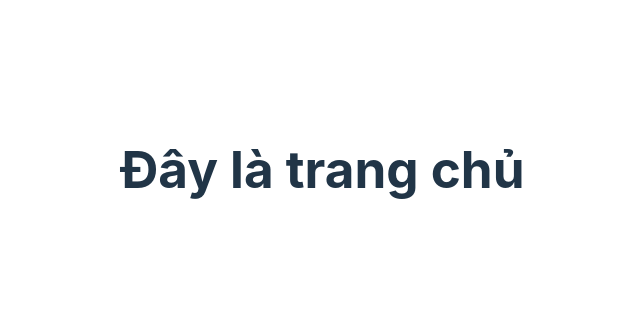
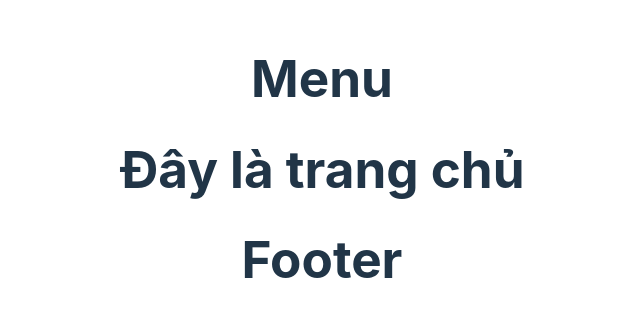
Before and after one commit to chinhpd5/WEB502_SP25, a React (Vite) app in the folder wd19321/: page / in a window 1280 px wide. Shown: the part 231-548 px from the top of the page, without its empty margins (318-958 px from the left). Built offline with nearby package versions, Linux system fonts and the light colour scheme.

Commit message:
router layout

```diff
--- a/wd19321/src/App.tsx
+++ b/wd19321/src/App.tsx
@@ -2,16 +2,19 @@ import { Route, Routes } from "react-router-dom";
 import "./App.css";
 import Home from "./pages/Home";
 import Products from "./pages/Products";
+import ClientLayout from "./pages/layouts/ClientLayout";
 
 function App() {
 
   return (
     <>
       <Routes>
-        <Route path='/' element={<Home/>}/>
-        <Route path='/product' element={<Products/>}/>
-        <Route path='/news' element={<h1>Tin tức</h1>}/>
-        <Route path='/contact' element={<h1>Liên hệ</h1>}/>
+        <Route path="/" element={<ClientLayout/>}>
+          <Route index element={<Home/>}/>
+          <Route path='product' element={<Products/>}/>
+          <Route path='news' element={<h1>Tin tức</h1>}/>
+          <Route path='contact' element={<h1>Liên hệ</h1>}/>
+        </Route>
 
         <Route path="*" element={<h1>Not found</h1>}/>
       </Routes>
--- /dev/null
+++ b/wd19321/src/pages/layouts/ClientLayout.tsx
@@ -0,0 +1,15 @@
+import { Outlet } from "react-router-dom"
+
+function ClientLayout(){
+  return(
+  <>
+    <h1>Menu</h1>
+
+    <Outlet/>
+
+    <h1>Footer</h1>
+  </>
+  )
+}
+
+export default ClientLayout;
```
